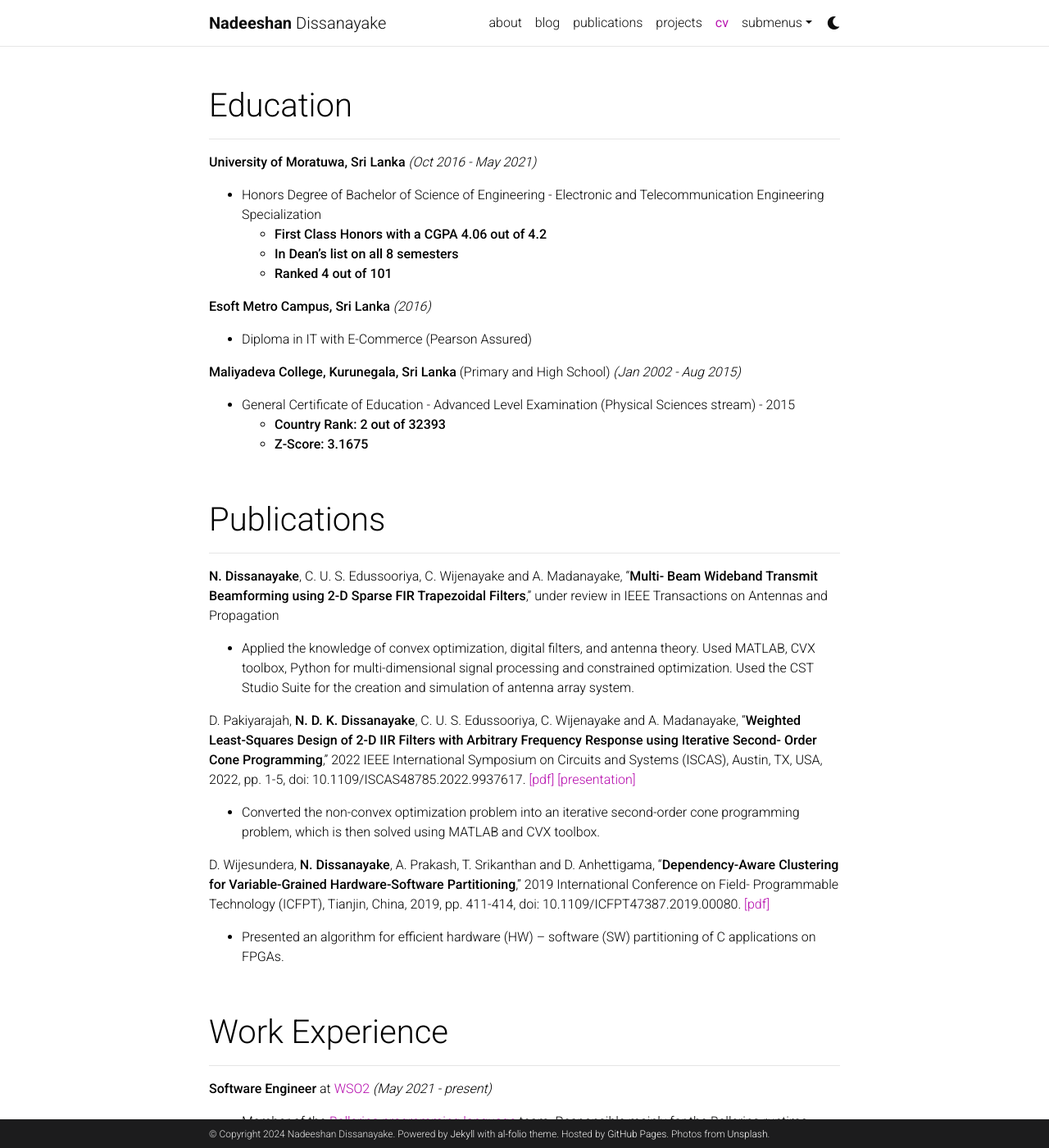
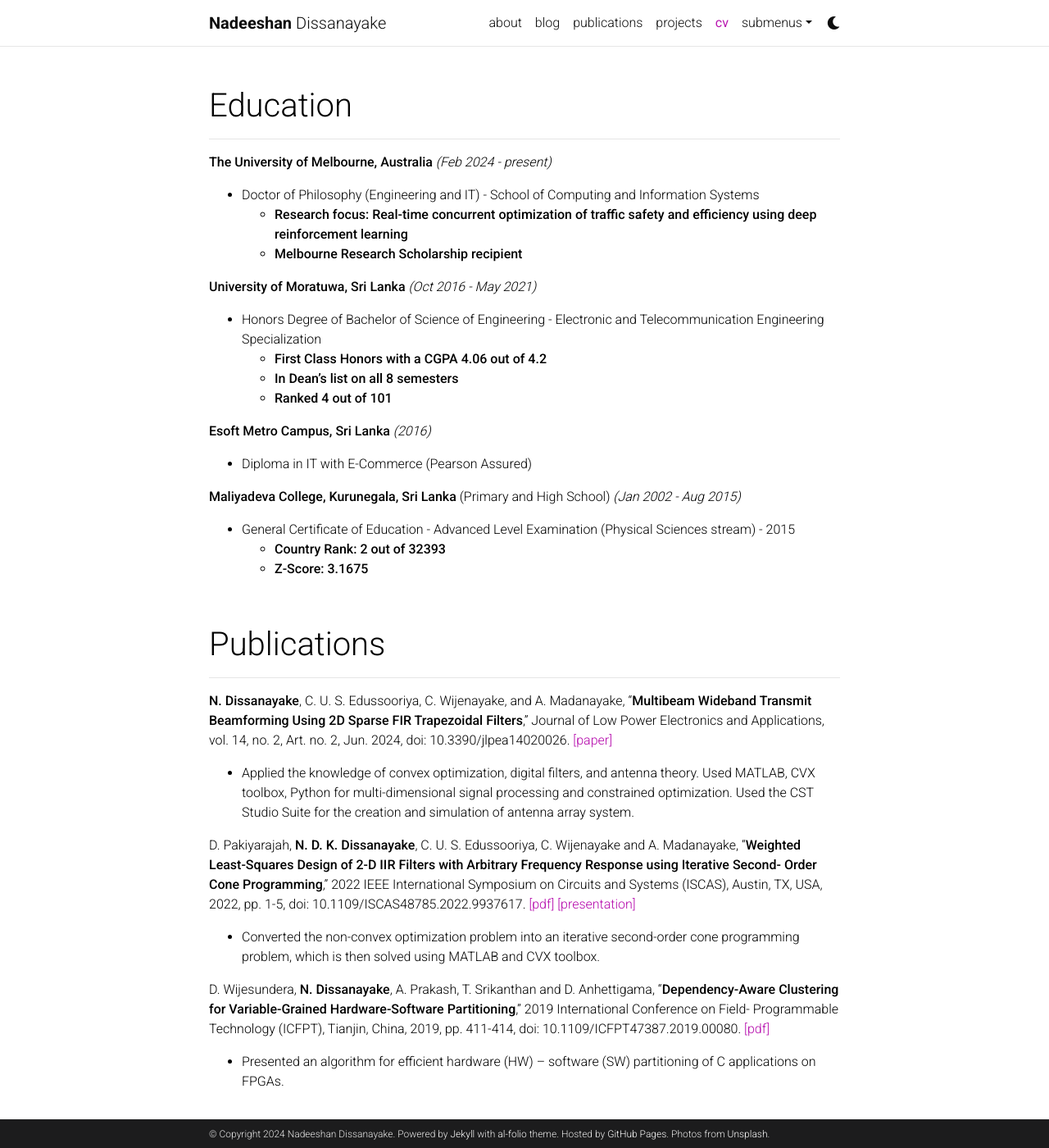
Before and after one commit to Nadeeshan96/nadeeshan96.github.io, a Jekyll site: the page built from _pages/cv.md, in a window 1280 px wide and 1400 px high. Shown: the whole window at 82% size. Built offline with Jekyll 4.4.1, drawn with Linux system fonts in a browser that asks for light colours; comment, search, counter and statistics services are not loaded; a style sheet for code colours, icons or effects is not loaded; some of the changed text lies outside the part shown.

Commit message:
Update details

```diff
--- a/_pages/cv.md
+++ b/_pages/cv.md
@@ -9,6 +9,11 @@
 
 # Education {#education}
 ___
+
+__The University of Melbourne, Australia__ _(Feb 2024 - present)_
+- Doctor of Philosophy (Engineering and IT) - School of Computing and Information Systems
+  - __Research focus: Real-time concurrent optimization of traffic safety and efficiency using deep reinforcement learning__
+  - __Melbourne Research Scholarship recipient__
 
 __University of Moratuwa, Sri Lanka__ _(Oct 2016 - May 2021)_
 - Honors Degree of Bachelor of Science of Engineering - Electronic and Telecommunication Engineering Specialization
@@ -28,9 +33,9 @@
 # Publications {#publications}
 ___
 
-__N. Dissanayake__, C. U. S. Edussooriya, C. Wijenayake and A. Madanayake, "__Multi-
-Beam Wideband Transmit Beamforming using 2-D Sparse FIR Trapezoidal Filters__," under review in IEEE
-Transactions on Antennas and Propagation
+
+__N. Dissanayake__, C. U. S. Edussooriya, C. Wijenayake, and A. Madanayake, “__Multibeam Wideband Transmit Beamforming Using 2D Sparse FIR Trapezoidal Filters__,” Journal of Low Power Electronics and Applications, vol. 14, no. 2, Art. no. 2, Jun. 2024, doi: 10.3390/jlpea14020026.
+[[paper]](https://www.mdpi.com/2079-9268/14/2/26)
   * Applied the knowledge of convex optimization, digital filters, and
   antenna theory. Used MATLAB, CVX toolbox, Python for multi-dimensional signal processing and constrained
   optimization. Used the CST Studio Suite for the creation and simulation of antenna array system.
@@ -54,10 +59,10 @@
 # Work Experience {#work}
 ___
 
-__Software Engineer__ at [WSO2](https://wso2.com/) _(May 2021 - present)_
+__Senior Software Engineer__ _(May 2023 - Feb 2024)_, __Software Engineer__ _(May 2021 - Apr 2023)_ at [WSO2](https://wso2.com/)
 * Member of the [Ballerina programming language](https://ballerina.io/) team.
 Responsible mainly for the Ballerina runtime, including but not limited to scheduling, type checking, runtime APIs,
-JVM bytecode generation, intermediate representation (IR) optimization, observability, configurability, interoperability and performance.
+JVM bytecode generation, intermediate representation (IR) optimization, observability, configurability, interoperability and performance. [[service letter]](https://drive.google.com/file/d/1xOeXZXTHspaee0iVfTAp6mheXmoz5YDX/view)
 
 __Research Assistant__ at [Hardware and Embedded Systems Lab (HESL)](https://www.ntu.edu.sg/hesl/research-focus), Nanyang Technological University,
 Singapore (2020 QS World University Ranking - 11) _(Jun 2019 - Dec 2019)_
@@ -88,7 +93,7 @@
 * Supervisors: Dr. Chamira Edussooriya, Dr. Ranga Rodrigo
 * External Collaborators: Dr. Viduneth Ariyarathna, Prof. Arjuna Madanayake
 
-__Multi-Beam Wideband Transmit Beamforming using 2-D Sparse FIR Trapezoidal Filters__
+__Multi-Beam Wideband Transmit Beamforming using 2-D Sparse FIR Trapezoidal Filters__ [[paper]](https://www.mdpi.com/2079-9268/14/2/26)
 * Research project supervised by Dr. Chamira Edussooriya, Dr. Chamith Wijenayake and Prof. Arjuna Madanayake
 
 __Localization using Low Energy Bluetooth (BLE) Beaconing using an ESP32 and
```
Also changed, not shown: _pages/about.md (+7 -6 lines).
